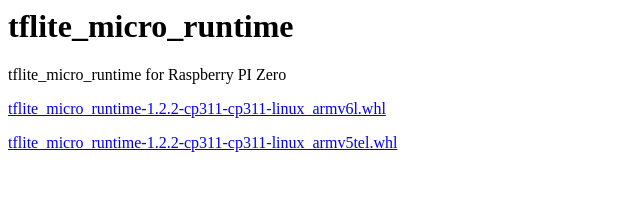
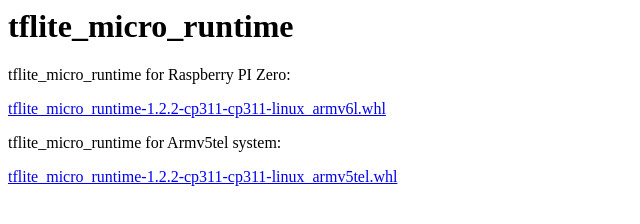
Before and after one commit to RDZDX/tflite_micro_runtime, a plain HTML site: page docs/index.html in a window 1280 px wide. Shown: the whole page, without its empty margins (0-640 px from the left). Drawn offline with Linux system fonts and the light colour scheme.

Commit message:
Update index.html

```diff
--- a/docs/index.html
+++ b/docs/index.html
@@ -1,10 +1,11 @@
 <html>
 <body>
   <h1>tflite_micro_runtime</h1>
-  <p>tflite_micro_runtime for Raspberry PI Zero
+  <p>tflite_micro_runtime for Raspberry PI Zero:
   <p>
   <a href="https://github.com/RDZDX/tflite_micro_runtime/blob/main/tflite_micro_runtime-1.2.2-cp311-cp311-linux_armv6l.whl?raw=true" download>tflite_micro_runtime-1.2.2-cp311-cp311-linux_armv6l.whl</a>
   </p>
+  <p>tflite_micro_runtime for Armv5tel system:
   <p>
   <a href="https://github.com/RDZDX/tflite_micro_runtime/blob/main/tflite_micro_runtime-1.2.2-cp311-cp311-linux_armv5tel.whl?raw=true" download>tflite_micro_runtime-1.2.2-cp311-cp311-linux_armv5tel.whl</a>
   </p>
```
